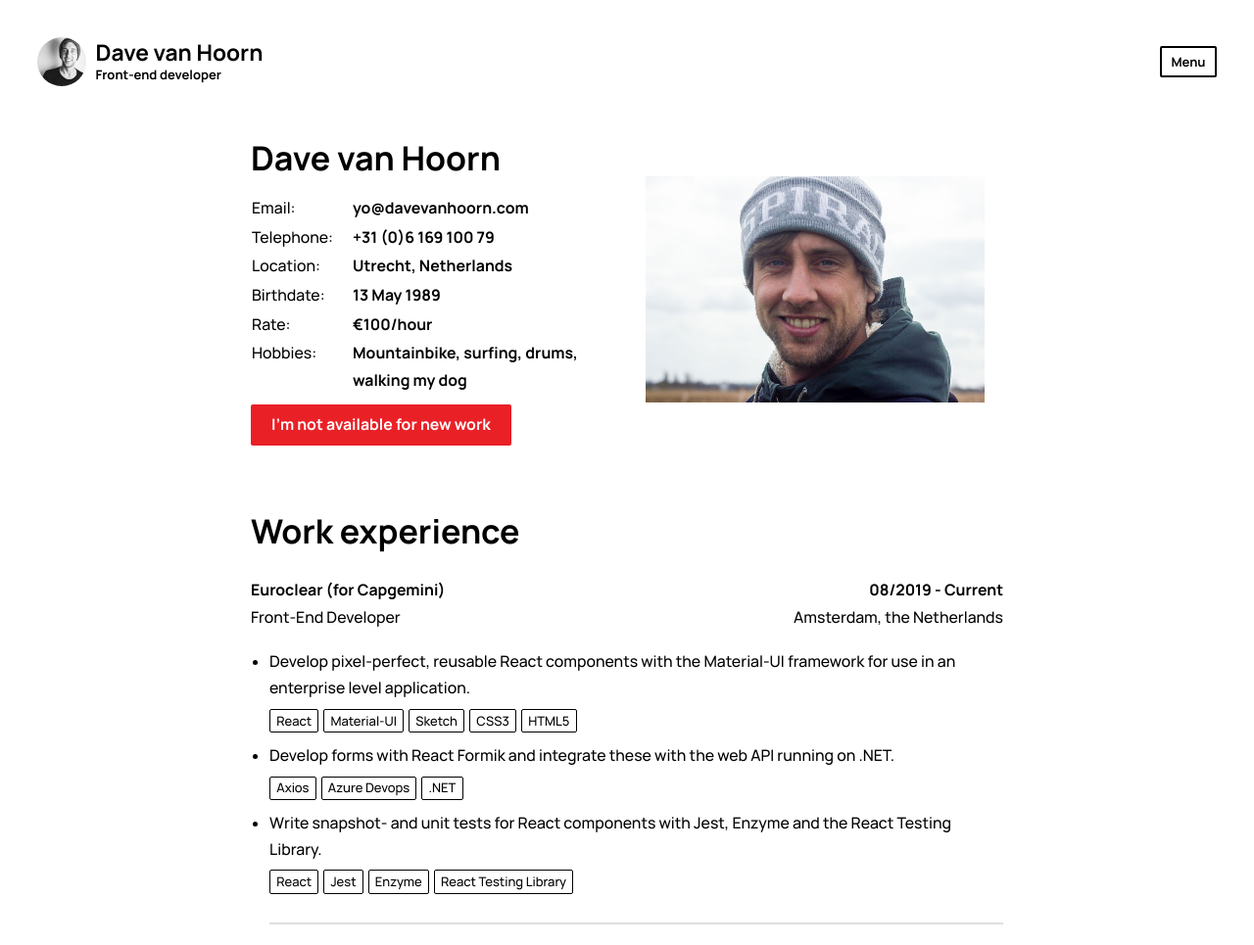
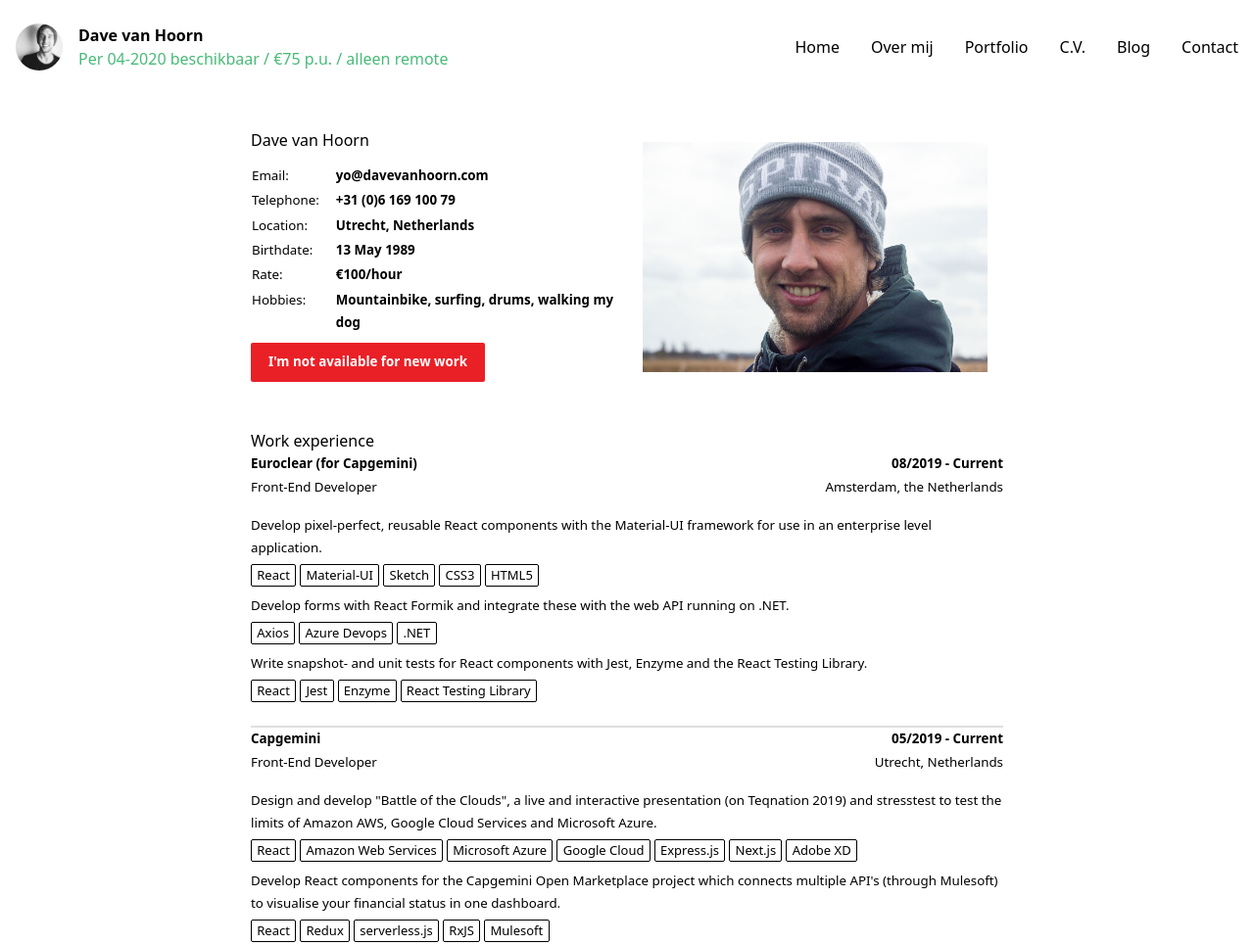
Before and after one commit to davevanhoorn/site, a Gatsby site: page /cv in a window 1280 px wide. Shown: the top 965 px of the page at 98% size. Built offline with nearby package versions, Linux system fonts and the light colour scheme; Gatsby itself is replaced by a stand-in of ours.

Commit message:
Add Tailwind CSS and create a more personal homepage

```diff
--- a/gatsby-config.js
+++ b/gatsby-config.js
@@ -9,6 +9,7 @@ module.exports = {
     author: "Dave van Hoorn",
   },
   plugins: [
+    `gatsby-plugin-postcss`,
     `gatsby-plugin-typescript`,
     `gatsby-plugin-preact`,
     `gatsby-plugin-react-helmet`,
--- a/package.json
+++ b/package.json
@@ -19,7 +19,7 @@
     "gatsby-plugin-manifest": "^2.2.42",
     "gatsby-plugin-no-javascript": "^2.0.5",
     "gatsby-plugin-offline": "^3.0.27",
-    "gatsby-plugin-postcss": "^2.1.18",
+    "gatsby-plugin-postcss": "^2.1.20",
     "gatsby-plugin-preact": "^3.1.25",
     "gatsby-plugin-purgecss": "^4.0.1",
     "gatsby-plugin-react-helmet": "^3.1.16",
@@ -30,7 +30,6 @@
     "gatsby-source-filesystem": "^2.1.40",
     "gatsby-source-sanity": "^5.0.6",
     "gatsby-transformer-sharp": "^2.3.16",
-    "normalize.css": "^8.0.1",
     "preact": "^10.2.1",
     "react": "^16.13.0",
     "react-dom": "^16.13.0",
@@ -38,7 +37,8 @@
     "react-syntax-highlighter": "^12.2.1"
   },
   "devDependencies": {
-    "prettier": "^1.19.1"
+    "prettier": "^1.19.1",
+    "tailwindcss": "^1.2.0"
   },
   "keywords": [
     "gatsby"
--- a/src/assets/css/fonts.css
+++ /dev/null
@@ -1,213 +0,0 @@
-@font-face {
-  font-family: "Manrope";
-  font-weight: 700;
-  src: url("../fonts/manrope/Manrope-Bold.woff2") format("woff2");
-  font-display: swap;
-}
-
-@font-face {
-  font-family: "Manrope";
-  font-weight: 500;
-  src: url("../fonts/manrope/Manrope-Medium.woff2") format("woff2");
-  font-display: swap;
-}
-
-html {
-  font-family: Manrope, -apple-system, BlinkMacSystemFont, "Segoe UI", Roboto,
-    "Helvetica Neue", Arial, sans-serif;
-  font-size: 16px;
-  line-height: 27px;
-}
-
-h1,
-.h1 {
-  font-size: 1.7222222rem;
-  line-height: 2.3rem;
-  margin-top: 1.5rem;
-  margin-bottom: 1.5rem;
-}
-
-h2,
-.h2 {
-  font-size: 1.4444444rem;
-  line-height: 1.5rem;
-  margin-top: 2rem;
-  margin-bottom: 1.5rem;
-}
-
-h3,
-.h3 {
-  font-size: 1.2222222rem;
-  line-height: 1.5rem;
-  margin-top: 1.5rem;
-  margin-bottom: 1rem;
-}
-
-h4,
-.h4 {
-  font-size: 1rem;
-  line-height: 1.5rem;
-  margin-top: 1.5rem;
-  margin-bottom: 1rem;
-}
-
-h5,
-.h5 {
-  font-size: 1rem;
-  line-height: 1.5rem;
-  margin-top: 1.5rem;
-  margin-bottom: 1rem;
-}
-
-p,
-ul,
-table,
-blockquote {
-  margin-top: 0rem;
-  margin-bottom: 1.5rem;
-}
-
-ul {
-  padding-left: 0;
-  margin-left: 1rem;
-}
-
-ul ul {
-  margin-top: 0rem;
-  margin-bottom: 0rem;
-}
-
-hr,
-.hr {
-  border: 1px solid;
-  margin: -1px 0;
-}
-
-a,
-b,
-i,
-strong,
-em,
-small {
-  line-height: 0;
-}
-sub,
-sup {
-  line-height: 0;
-  position: relative;
-  vertical-align: baseline;
-}
-sup {
-  top: -0.5em;
-}
-sub {
-  bottom: -0.25em;
-}
-
-a {
-  color: black;
-}
-
-@media only screen and (min-width: 768px) {
-  html {
-    font-size: 125%;
-    font-size: 19px;
-    line-height: 31px;
-  }
-
-  body {
-    font-size: 1rem;
-    line-height: 1.6315789rem;
-  }
-
-  h1,
-  .h1 {
-    font-size: 2.3684211rem;
-    line-height: 3rem;
-    margin-top: 1.6315789rem;
-    margin-bottom: 1.6315789rem;
-  }
-
-  h2,
-  .h2 {
-    font-size: 1.7894737rem;
-    line-height: 3.2631579rem;
-    margin-top: 2.04736835rem;
-    margin-bottom: 0.81578945rem;
-  }
-
-  h3,
-  .h3 {
-    font-size: 1.3157895rem;
-    line-height: 1.6315789rem;
-    margin-top: 2.04736835rem;
-    margin-bottom: 1.6315789rem;
-  }
-
-  h4,
-  .h4 {
-    font-size: 1rem;
-    line-height: 1.6315789rem;
-    margin-top: 1.6315789rem;
-    margin-bottom: 0rem;
-  }
-
-  h5,
-  .h5 {
-    font-size: 1rem;
-    line-height: 1.6315789rem;
-    margin-top: 1.6315789rem;
-    margin-bottom: 0rem;
-  }
-
-  p,
-  ul,
-  table,
-  blockquote {
-    margin-top: 0rem;
-    margin-bottom: 1.6315789rem;
-  }
-
-  ul ul,
-  ol ol,
-  ul ol,
-  ol ul {
-    margin-top: 0rem;
-    margin-bottom: 0rem;
-  }
-
-  hr,
-  .hr {
-    border: 1px solid;
-    margin: -1px 0;
-  }
-
-  a,
-  b,
-  i,
-  strong,
-  em,
-  small {
-    line-height: 0;
-  }
-
-  sub,
-  sup {
-    line-height: 0;
-    position: relative;
-    vertical-align: baseline;
-  }
-
-  sup {
-    top: -0.5em;
-  }
-
-  sub {
-    bottom: -0.25em;
-  }
-}
-
-button {
-  font-family: Manrope, -apple-system, BlinkMacSystemFont, "Segoe UI", Roboto,
-    "Helvetica Neue", Arial, sans-serif;
-}
--- a/src/assets/css/global.css
+++ b/src/assets/css/global.css
@@ -8,21 +8,11 @@ html {
   box-sizing: inherit;
 }
 
-body {
-  padding-left: 1.25rem;
-  padding-right: 1.25rem;
-  padding-top: 1.25rem;
-}
-
-@media only screen and (min-width: 768px) {
-  body {
-    padding-left: 2rem;
-    padding-right: 2rem;
-    padding-top: 2rem;
-  }
-}
-
 code span.greyscale,
 code span.greyscale span {
   color: rgba(255, 255, 255, 0.25) !important;
 }
+
+@tailwind base;
+@tailwind components;
+@tailwind utilities;
--- /dev/null
+++ b/src/components/atoms/icons/ThumbUp.tsx
@@ -0,0 +1,19 @@
+import React, { FunctionComponent } from "react"
+
+const ThumbUp: FunctionComponent<{
+  width?: number
+  height?: number
+  className?: string
+}> = ({ width = 24, height = 24, className = "inline" }) => (
+  <svg
+    className={className}
+    xmlns="http://www.w3.org/2000/svg"
+    viewBox="0 0 24 24"
+    width={width}
+    height={height}
+  >
+    <path d="M17.62 10H20a2 2 0 0 1 2 2v8a2 2 0 0 1-2 2H8.5c-1.2 0-2.3-.72-2.74-1.79l-3.5-7-.03-.06A3 3 0 0 1 5 9h5V4c0-1.1.9-2 2-2h1.62l4 8zM16 11.24L12.38 4H12v7H5a1 1 0 0 0-.93 1.36l3.5 7.02a1 1 0 0 0 .93.62H16v-8.76zm2 .76v8h2v-8h-2z" />
+  </svg>
+)
+
+export default ThumbUp
--- a/src/components/atoms/wrapper.tsx
+++ b/src/components/atoms/wrapper.tsx
@@ -1,8 +1,6 @@
 import React, { FunctionComponent } from "react"
-import "normalize.css"
 
 import "../../assets/css/global.css"
-import "../../assets/css/fonts.css"
 
 import Header from "../header/header"
 import Footer from "../footer/footer"
--- a/src/components/header/header.module.css
+++ b/src/components/header/header.module.css
@@ -1,11 +1,3 @@
-.wrapper {
-  display: flex;
-  justify-content: space-between;
-  align-items: center;
-  width: 100%;
-  margin-bottom: 3rem;
-}
-
 .logoWrapper {
   color: black;
   text-decoration: none;
--- a/src/components/header/header.tsx
+++ b/src/components/header/header.tsx
@@ -32,19 +32,87 @@ const Header: FunctionComponent = () => {
   return (
     <>
       <div className={styles.wrapper}>
-        <Link to="/" className={styles.logoWrapper}>
-          <img className={styles.thumbnail} src={dave} alt="Dave" />
-          <span className={styles.siteTitle}>
-            {data.site.siteMetadata.title}
-            <span className={styles.siteSubTitle}>
-              {data.site.siteMetadata.description}
-            </span>
-          </span>
-        </Link>
+        <div className="py-6 px-4 w-full max-w-screen-xl mx-auto">
+          <nav className="flex justify-between items-center">
+            <div className="flex items-center justify-center">
+              <img
+                className="mr-4 inline-block h-12 w-12 rounded-full text-white shadow-solid"
+                src={dave}
+                alt="Dave"
+              />
+              <div>
+                <p className="font-medium">
+                  <span className="font-bold">
+                    {data.site.siteMetadata.title}
+                  </span>
+                  <br />
+                  <span className="text-green-500">
+                    Per 04-2020 beschikbaar / €75 p.u. / alleen remote
+                  </span>
+                </p>
+              </div>
+            </div>
+            <div className="-mr-2 flex items-center md:hidden">
+              <button
+                type="button"
+                className="inline-flex items-center justify-center p-2 rounded-md text-black focus:outline-none"
+              >
+                <svg
+                  className="h-8 w-8"
+                  stroke="currentColor"
+                  fill="none"
+                  viewBox="0 0 24 24"
+                >
+                  <path
+                    stroke-linecap="round"
+                    stroke-linejoin="round"
+                    stroke-width="2"
+                    d="M4 6h16M4 12h16M4 18h16"
+                  />
+                </svg>
+              </button>
+            </div>
 
-        <Link to={"/menu"} className={styles.menuButton}>
-          Menu
-        </Link>
+            <div className="hidden md:block md:ml-10">
+              <a
+                href="#"
+                className="text-black focus:outline-none focus:text-gray-900 transition duration-150 ease-in-out"
+              >
+                Home
+              </a>
+              <a
+                href="#"
+                className="ml-8 text-black focus:outline-none focus:text-gray-900 transition duration-150 ease-in-out"
+              >
+                Over mij
+              </a>
+              <a
+                href="#"
+                className="ml-8 text-black focus:outline-none focus:text-gray-900 transition duration-150 ease-in-out"
+              >
+                Portfolio
+              </a>
+              <a
+                href="#"
+                className="ml-8 text-black focus:outline-none focus:text-gray-900 transition duration-150 ease-in-out"
+              >
+                C.V.
+              </a>
+              <a
+                href="#"
+                className="ml-8 text-black focus:outline-none focus:text-gray-900 transition duration-150 ease-in-out"
+              >
+                Blog
+              </a>
+              <a
+                href="#"
+                className="ml-8 text-black focus:outline-none focus:text-gray-900 transition duration-150 ease-in-out"
+              >
+                Contact
+              </a>
+            </div>
+          </nav>
+        </div>
       </div>
     </>
   )
--- /dev/null
+++ b/src/components/hero/Hero.tsx
@@ -0,0 +1,74 @@
+import React, { FunctionComponent } from "react"
+import ThumbUp from "../atoms/icons/ThumbUp"
+const Hero: FunctionComponent = () => {
+  return (
+    <div className="relative bg-white overflow-hidden">
+      <div className="max-w-screen-xl mx-auto ">
+        <div className="relative z-10 pb-8 bg-white lg:max-w-2xl lg:w-full">
+          <div className="sm:pb-6 pt-6 mx-auto max-w-screen-xl lg:py-12">
+            <div className="px-4 lg:text-left lg:pl-8">
+              <h2 className="sm:text-center lg:text-left text-5xl tracking-loose leading-tight font-bold text-black">
+                Freelance React Developer
+                <br />
+                <span className="text-gray-500">Dave van Hoorn</span>
+              </h2>
+              <ul className="leading-relaxed mt-3 text-base text-black sm:mt-5 sm:text-lg sm:max-w-xl sm:mx-auto md:mt-5 md:text-xl lg:mx-0">
+                <li className="relative pl-8">
+                  <ThumbUp className="absolute -ml-8 mt-1" />
+                  Ik heb meer dan 10 jaar ervaring met web development
+                </li>
+                <li className="relative pl-8">
+                  <ThumbUp className="absolute -ml-8 mt-1" />
+                  Ik ben Scrum gecertificeerd, leergierig en positief ingesteld
+                </li>
+                <li className="relative pl-8">
+                  <ThumbUp className="absolute -ml-8 mt-1" />
+                  Ik heb gewerkt voor éénmanszaken en multinationals
+                </li>
+                <li className="relative pl-8">
+                  <ThumbUp className="absolute -ml-8 mt-1" />
+                  Ik werk dagelijks met React en TypeScript
+                </li>
+              </ul>
+              <div className="mt-5 sm:mt-8 sm:flex sm:justify-center lg:justify-start">
+                <div className="rounded-md shadow">
+                  <a
+                    href="#"
+                    className="w-full flex items-center justify-center px-6 py-3 border border-transparent text-base leading-6 font-medium rounded-md text-white bg-black focus:outline-none focus:shadow-outline focus:border-teal-300 transition duration-150 ease-in-out md:py-4 md:text-lg md:px-8"
+                  >
+                    Bekijk mijn C.V.
+                  </a>
+                </div>
+                <div className="mt-3 sm:mt-0 sm:ml-3">
+                  <a
+                    href="#"
+                    className="w-full flex items-center justify-center px-6 py-3 border border-transparent text-base leading-6 font-medium rounded-md text-black bg-gray-300 focus:outline-none focus:shadow-outline focus:border-teal-300 transition duration-150 ease-in-out md:py-4 md:text-lg md:px-8"
+                  >
+                    Neem contact op
+                  </a>
+                </div>
+              </div>
+            </div>
+          </div>
+          <svg
+            className="hidden lg:block absolute right-0 inset-y-0 h-full w-48 text-white transform translate-x-1/2"
+            fill="currentColor"
+            viewBox="0 0 100 100"
+            preserveAspectRatio="none"
+          >
+            <polygon points="50,0 100,0 50,100 0,100" />
+          </svg>
+        </div>
+      </div>
+      <div className="lg:absolute lg:inset-y-0 lg:right-0 lg:w-1/2">
+        <img
+          className="h-56 w-full object-cover sm:h-72 md:h-96 lg:w-full lg:h-full"
+          src="https://images.unsplash.com/photo-1551434678-e076c223a692?ixlib=rb-1.2.1&ixid=eyJhcHBfaWQiOjEyMDd9&auto=format&fit=crop&w=2850&q=80"
+          alt=""
+        />
+      </div>
+    </div>
+  )
+}
+
+export default Hero
--- a/src/pages/index.tsx
+++ b/src/pages/index.tsx
@@ -5,6 +5,7 @@ import Wrapper from "../components/atoms/wrapper"
 import SEO from "../components/atoms/seo"
 import ExcerptWrapper from "../components/excerpt/excerptWrapper"
 import { TPost } from "../components/post/postTypes"
+import Hero from "../components/hero/Hero"
 
 type TIndexPageProps = {
   data: {
@@ -45,6 +46,7 @@ const IndexPage: FunctionComponent<TIndexPageProps> = ({ data }) => {
         title="Freelance front-end developer"
         description="Freelance front-end developer (from the Netherlands) working with React and TypeScript."
       />
+      <Hero />
       {data.posts.edges && <ExcerptWrapper posts={data.posts.edges} />}
     </Wrapper>
   )
--- /dev/null
+++ b/src/postcss.config.js
@@ -0,0 +1,5 @@
+const tailwind = require("tailwindcss")
+
+module.exports = () => ({
+  plugins: [tailwind("./tailwind.config.js")],
+})
--- /dev/null
+++ b/tailwind.config.js
@@ -0,0 +1,7 @@
+module.exports = {
+  theme: {
+    extend: {},
+  },
+  variants: {},
+  plugins: [],
+}
```
Also changed, not shown: 1 other file.
